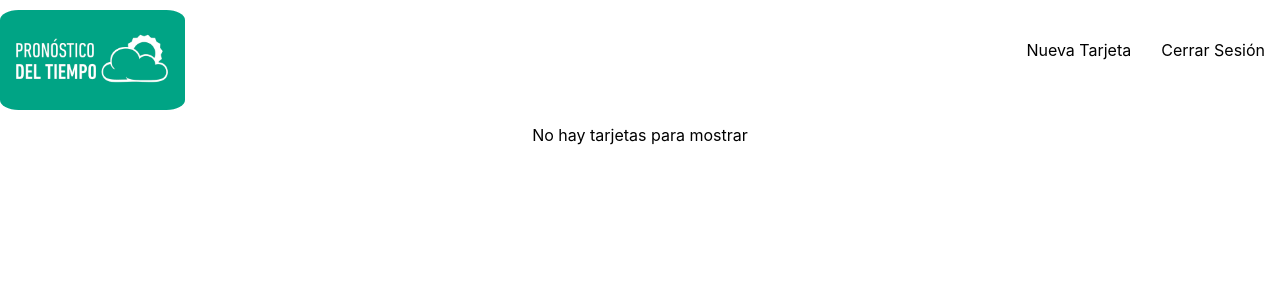
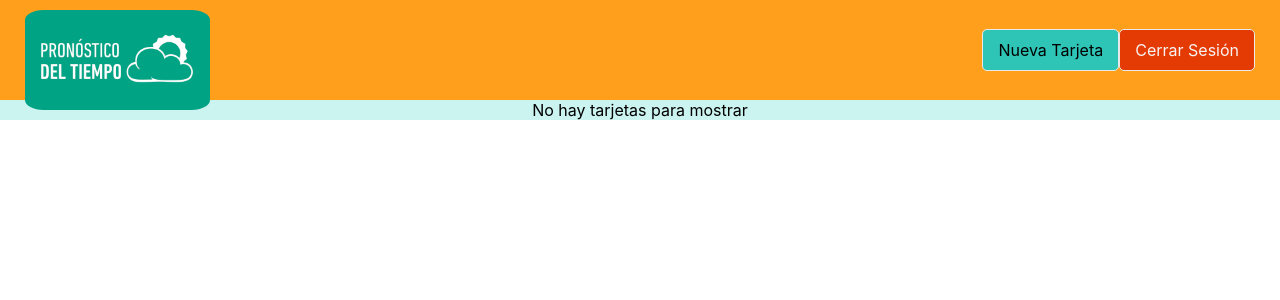
Before and after one commit to maxipereyra/pilis-mod3-gallardo-pereyra, a React (Create React App) app: page /login in a window 1280 px wide. Both pictures are taken after typing "Sample", "Sample123" into the empty fields and a click on the button "Iniciar Sesión". Shown: the top 300 px of the page. Built offline with nearby package versions, Linux system fonts and the light colour scheme.

Commit message:
agregando estilos

```diff
--- a/src/component/Weather/WeatherCard.css
+++ b/src/component/Weather/WeatherCard.css
@@ -5,6 +5,7 @@
     border-radius: 8%;
     margin: 15px;
     display: inline-block;
+    background-color: #ffbf69;
 }
 
 img {
--- a/src/routes/Home/Home.css
+++ b/src/routes/Home/Home.css
@@ -5,6 +5,7 @@ header {
   .main-container {
     display: flex;
     flex-direction: row;
+    background-color: #cbf3f0;
   }
 
   header {
--- a/src/routes/Login/Login.css
+++ b/src/routes/Login/Login.css
@@ -2,6 +2,8 @@
   display: flex;
   flex-direction: column;
   align-items: center;
+  background-color: #cbf3f0;
+  height: 600px;
 }
 
 .input-form {
@@ -14,7 +16,7 @@
   border: none;
   border-radius: 0;
   border-bottom: 1px solid #000;
-    margin: 25px 0;
+  margin: 10px 0;
 }
 
 .input-form:focus {
@@ -30,12 +32,13 @@
   line-height: 50px;
   padding: 0 35px 0 35px;
   font-size: 15px;
-    background-color: black;
+  background-color: rgb(0,164,133);
   color: white;
   font-weight: bolder;
   border: none;
   cursor: pointer;
   display: flex;
   justify-content: center;
-    margin-top: 25px;
+  margin-top: 15px;
+
 }
--- a/src/routes/Navigation/Navigation.css
+++ b/src/routes/Navigation/Navigation.css
@@ -2,11 +2,13 @@
   height: 100px;
   display: flex;
   justify-content: space-between;
-    margin-bottom: 25px;
-    /* box-shadow: rgba(0, 0, 0, 0.24) 0px 3px 8px; */
-    border-radius: 10px;
-    /* padding: 0 25px 0 25px; */
+  /* margin-bottom: 25px; */
+  background-color: #ff9f1c;
+  box-shadow: rgba(0, 0, 0, 0.24) 0px 3px 8px;
+  /* border-radius: 10px; */
+  padding: 0 25px 0 25px;
 }
+
 .logo-container {
   height: 100px;
   width: 100px;
@@ -35,4 +37,12 @@
 .sign-in {
   border: 1px solid #e9e9e9;
   border-radius: 5px;
+  background-color: #2ec4b6;
 }
+
+.sign-out {
+  color: rgb(248, 244, 244);
+  border: 1px solid #e9e9e9;
+  border-radius: 5px;
+  background-color: #e33b03;
+}
--- a/src/routes/Navigation/Navigation.jsx
+++ b/src/routes/Navigation/Navigation.jsx
@@ -1,7 +1,7 @@
 import { useContext, useEffect } from 'react';
 import { Link, Outlet, useNavigate } from 'react-router-dom';
 import { UserContext } from '../../context/UserContext';
-import palettoLogo from '../../assets/logo-clima.png';
+import climaLogo from '../../assets/logo-clima.png';
 import './Navigation.css';
 
 const Navigation = () => {
@@ -26,11 +26,11 @@ const Navigation = () => {
     <>
       <div className='navigation'>
         <Link className='logo-container' to='/'>
-          <img src={palettoLogo} alt='Logo' className='logo' />
+          <img src={climaLogo} alt='Logo' className='logo' />
         </Link>
         <div className='nav-links-container'>
           {currentUser ? (
-            <Link className='nav-link' to='/formulario'>
+            <Link className='nav-link sign-in' to='/formulario'>
               Nueva Tarjeta
             </Link>
           ) : (
@@ -38,7 +38,7 @@ const Navigation = () => {
           )}
 
           {currentUser ? (
-            <span className='nav-link' onClick={handleSignOut}>
+            <span className='nav-link sign-out' onClick={handleSignOut}>
               Cerrar Sesión
             </span>
           ) : (
```
Lines whose indentation alone changed are shown as unchanged.
